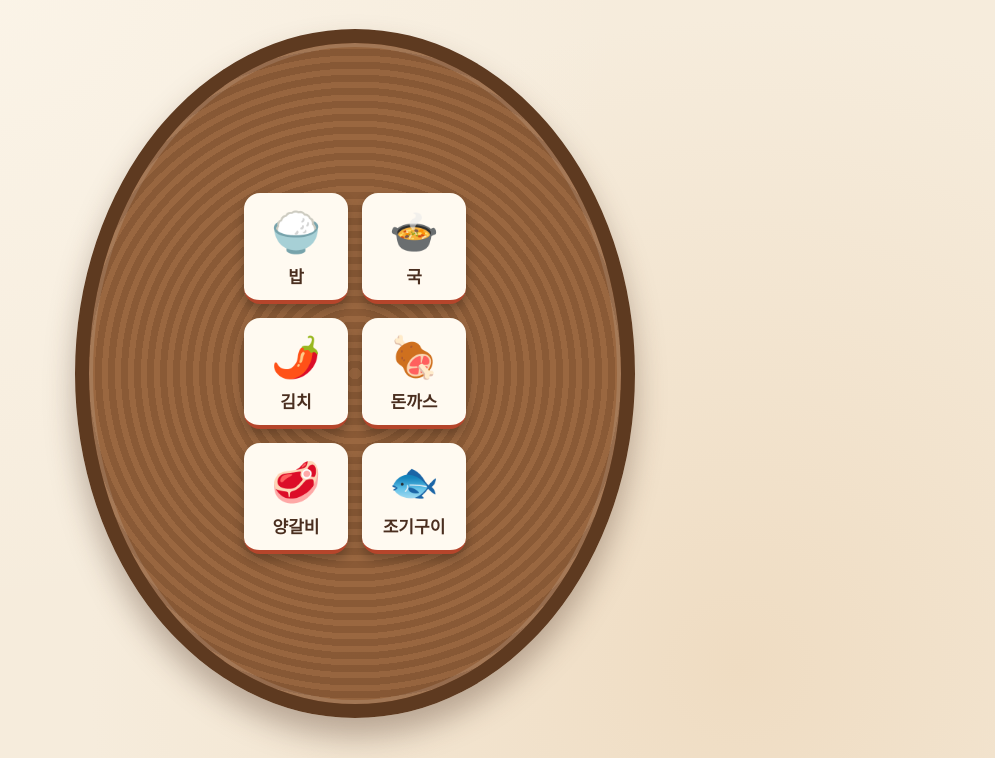
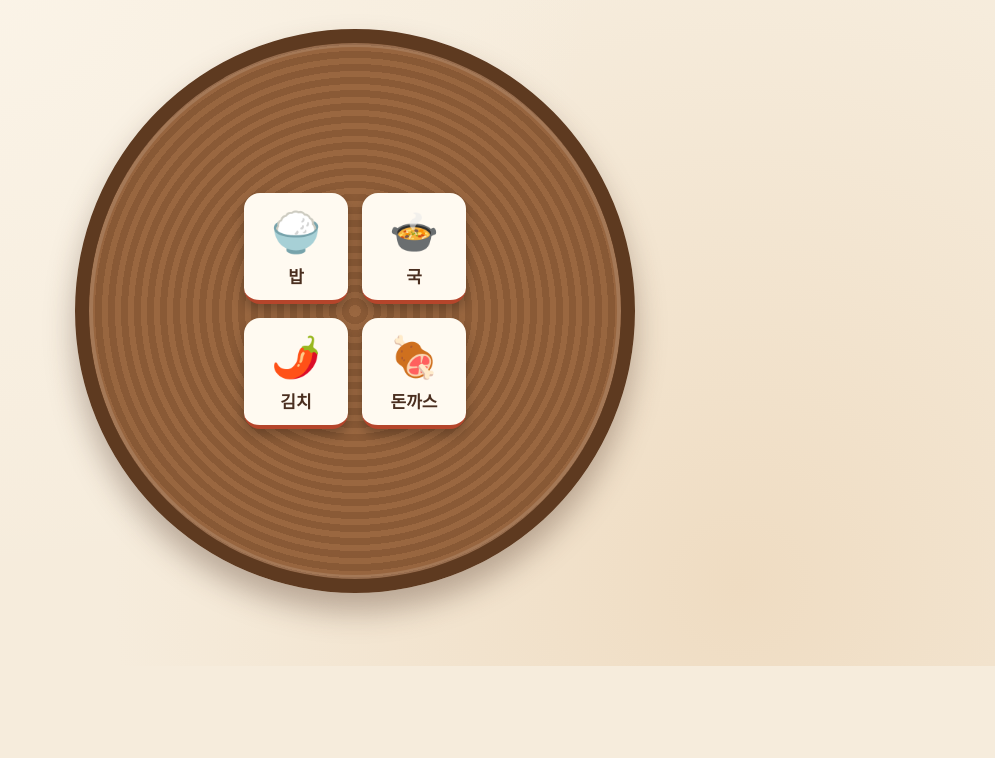
Before and after one commit to dobinjjang/bapsang02, a plain HTML site: page index.html in a window 1280 px wide. Shown: the part 134-892 px from the top of the page, without its empty margins (285-1280 px from the left). After the commit the page ends 800 px from the top, so only its background shows below. Drawn offline with Linux system fonts and the light colour scheme.

Commit message:
돈가스 시점으로 되돌림

```diff
--- a/index.html
+++ b/index.html
@@ -118,8 +118,6 @@
       <li data-emoji="🍲">국</li>
       <li data-emoji="🌶️">김치</li>
       <li data-emoji="🍖">돈까스</li>
-      <li data-emoji="🥩">양갈비</li>
-      <li data-emoji="🐟">조기구이</li>
     </ul>
   </div>
 </body>
```
